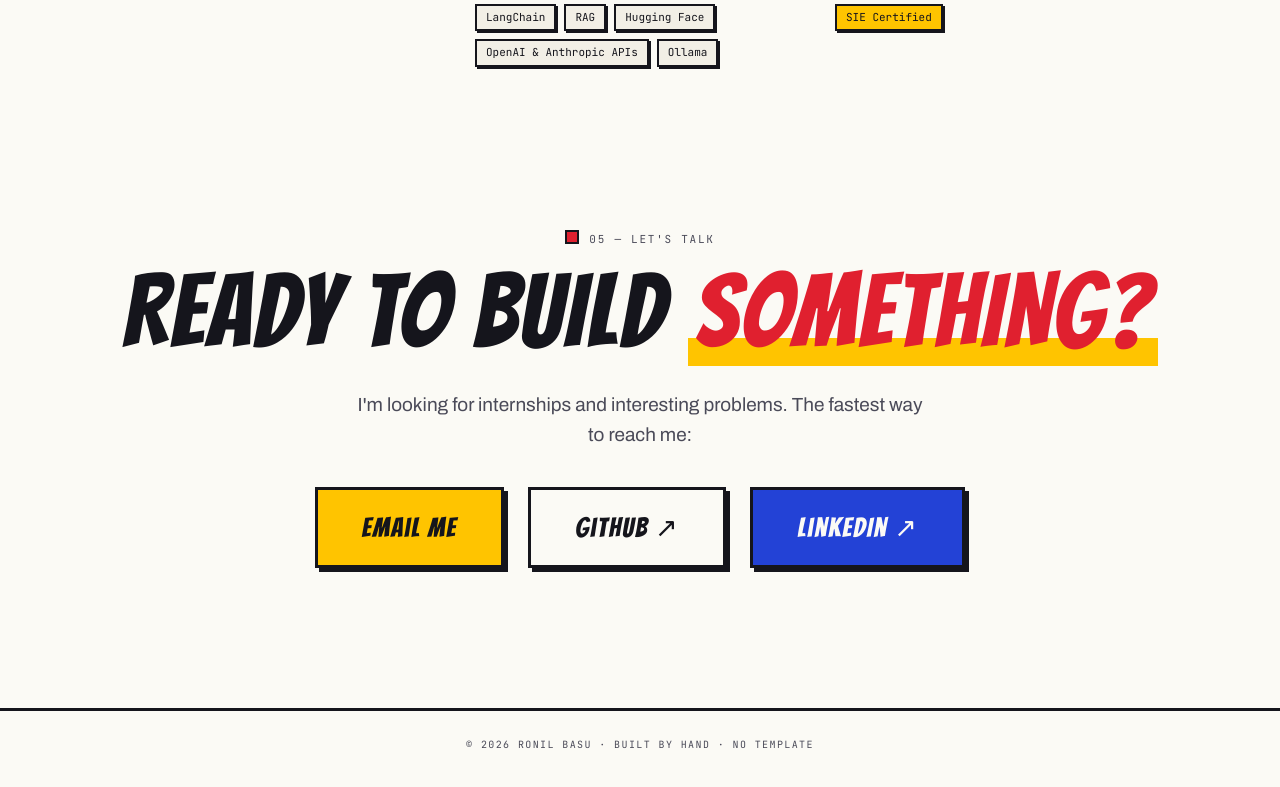
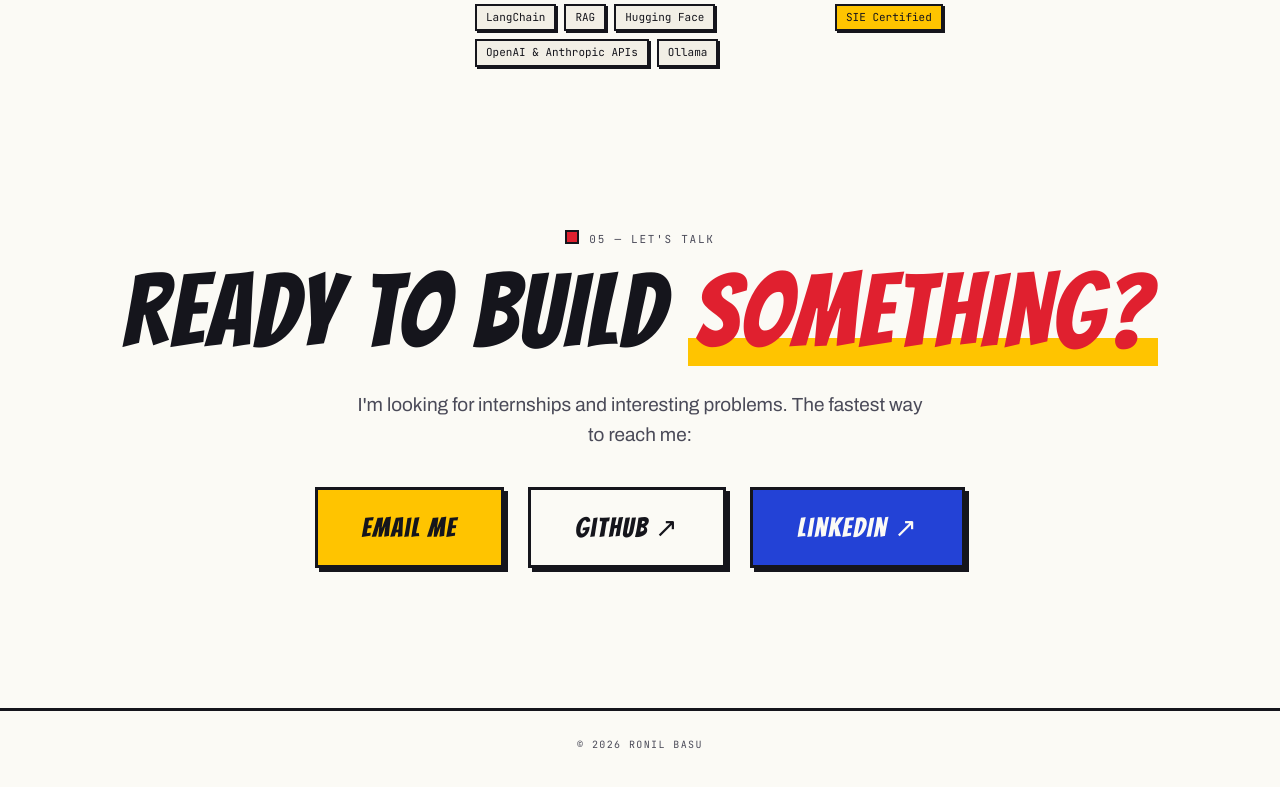
Before and after one commit to ron2k1/ron2k1.github.io, a plain HTML site: page index.html in a window 1280 px wide. Shown: the part 4282-5069 px from the top of the page. Drawn offline with Linux system fonts and the light colour scheme; no server answers.

Commit message:
Trim footer to copyright only
Drops the BUILT BY HAND / NO TEMPLATE taglines on Ronil's call. The
copyright line carries the footer fine on its own.

```diff
--- a/index.html
+++ b/index.html
@@ -392,6 +392,6 @@
       </section>
     </main>
 
-    <footer class="footer">© 2026 RONIL BASU · BUILT BY HAND · NO TEMPLATE</footer>
+    <footer class="footer">© 2026 RONIL BASU</footer>
   </body>
 </html>
```
